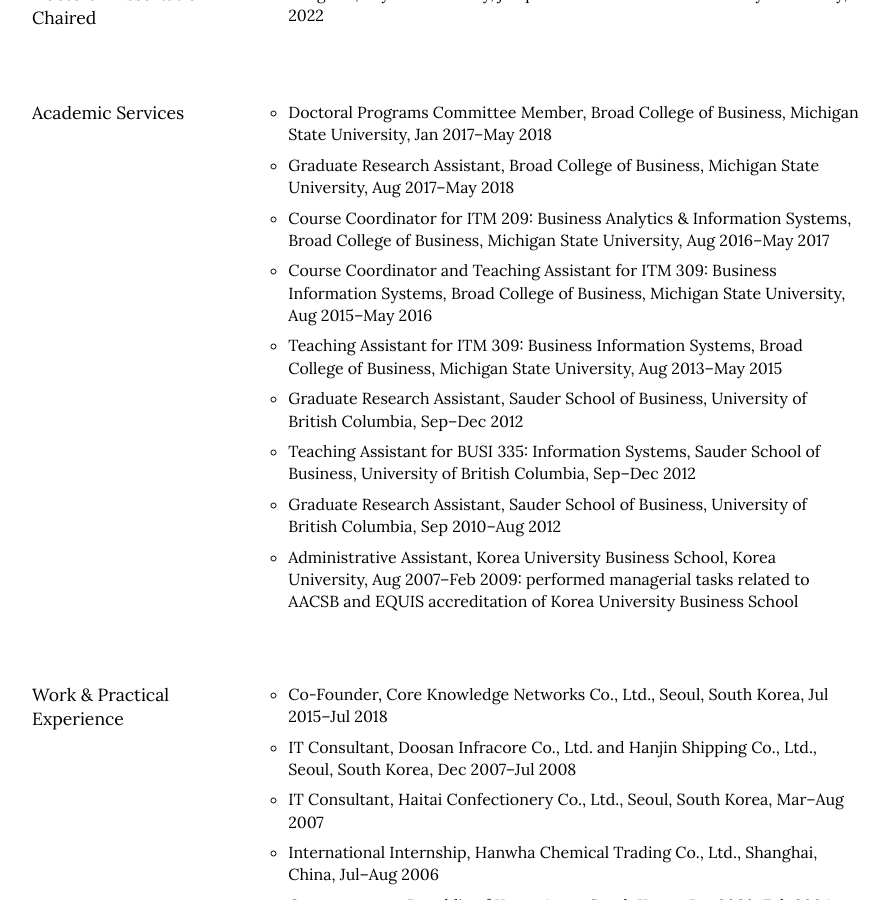
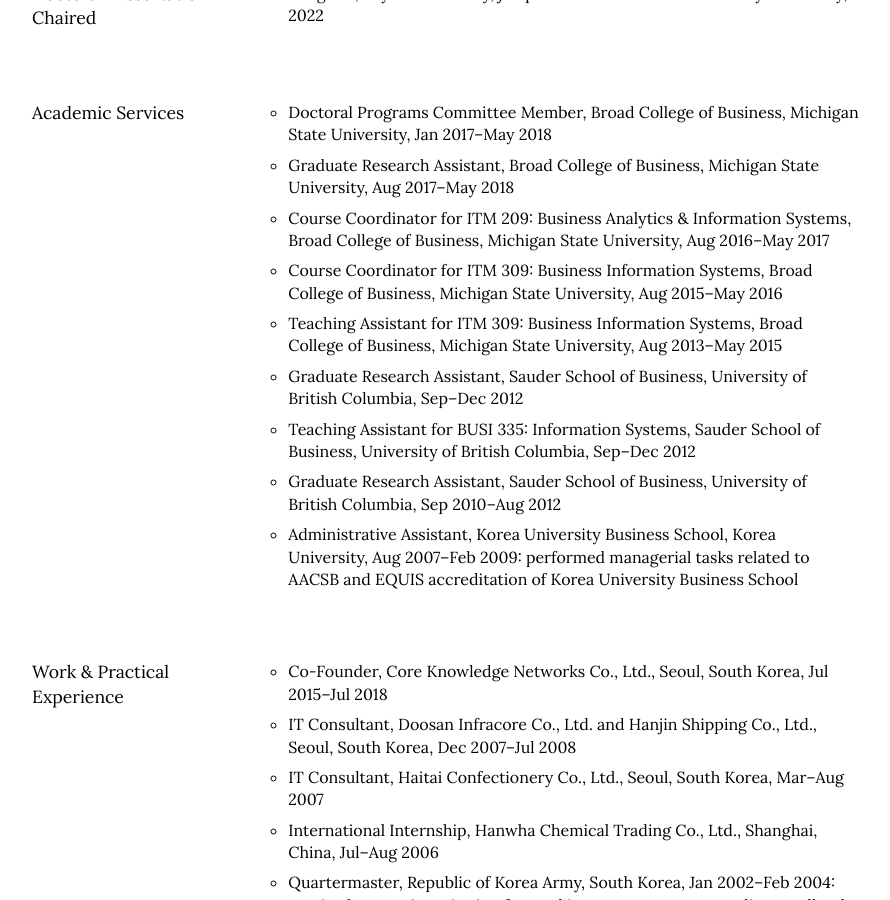
Before and after one commit to istaehun/taehun, a Jekyll site: the page built from engagement.html, in a window 1280 px wide and 900 px high, scrolled down 4169 px. Shown: the whole window, without its empty margins (188-1078 px from the left). Built offline with Jekyll 4.4.1, drawn with Linux system fonts in a browser that asks for light colours; nearby versions of some CDN libraries.

Commit message:
Update engagement.yml

```diff
--- a/_data/engagement.yml
+++ b/_data/engagement.yml
@@ -103,7 +103,7 @@
       - "Doctoral Programs Committee Member, Broad College of Business, Michigan State University, Jan 2017–May 2018"
       - "Graduate Research Assistant, Broad College of Business, Michigan State University, Aug 2017–May 2018"
       - "Course Coordinator for ITM 209: Business Analytics & Information Systems, Broad College of Business, Michigan State University, Aug 2016–May 2017"
-      - "Course Coordinator and Teaching Assistant for ITM 309: Business Information Systems, Broad College of Business, Michigan State University, Aug 2015–May 2016"
+      - "Course Coordinator for ITM 309: Business Information Systems, Broad College of Business, Michigan State University, Aug 2015–May 2016"
       - "Teaching Assistant for ITM 309: Business Information Systems, Broad College of Business, Michigan State University, Aug 2013–May 2015"
       - "Graduate Research Assistant, Sauder School of Business, University of British Columbia, Sep–Dec 2012"
       - "Teaching Assistant for BUSI 335: Information Systems, Sauder School of Business, University of British Columbia, Sep–Dec 2012"
```
